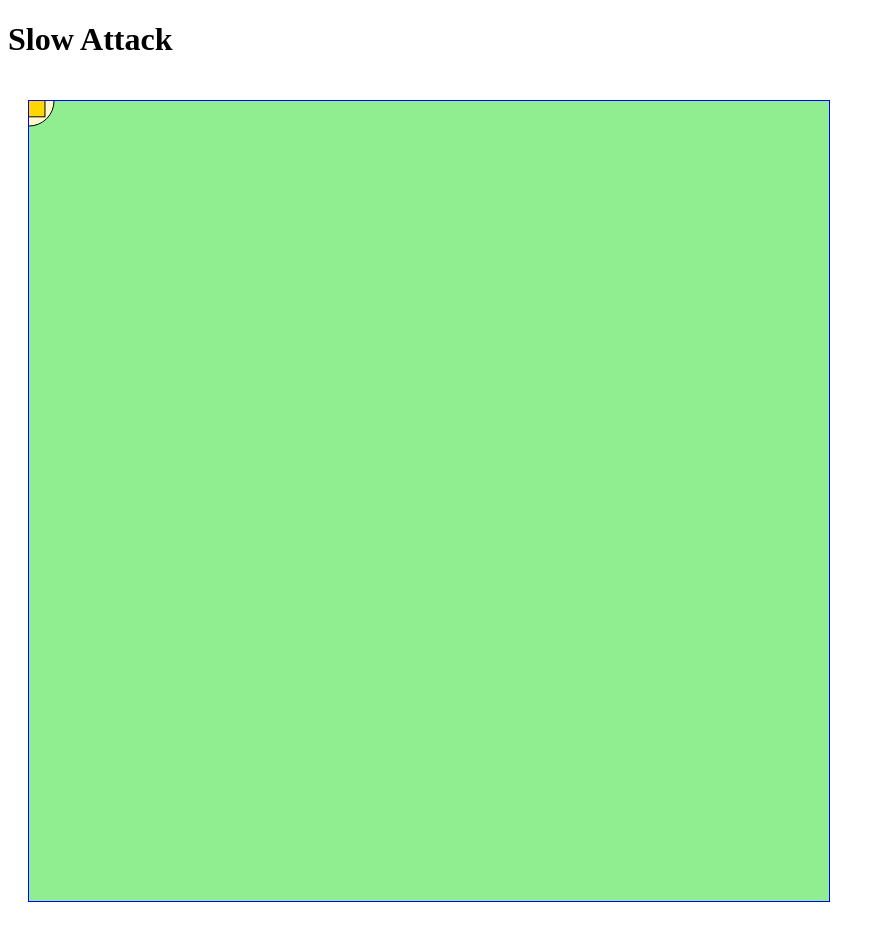
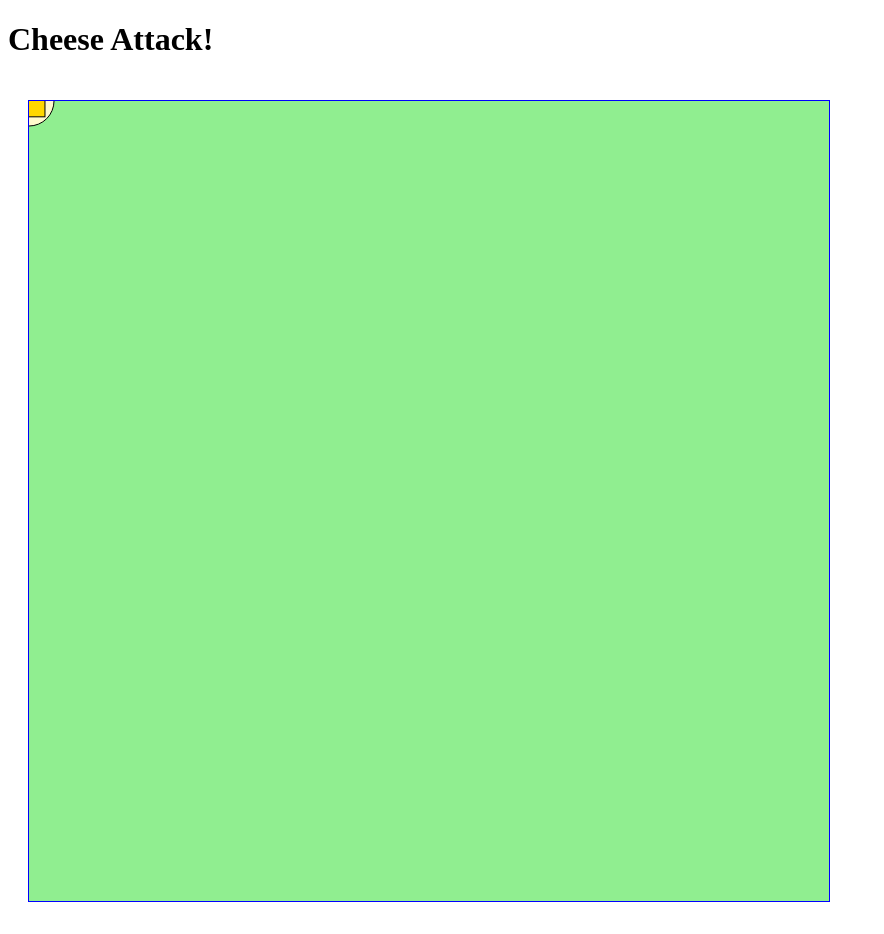
Before and after one commit to AdrianaDonkers/chasing-game, a plain HTML site: page index.html in a window 1280 px wide. Shown: the whole page, without its empty margins (0-884 px from the left). Drawn offline with Linux system fonts and the light colour scheme.

Commit message:
Change the name of game

```diff
--- a/index.html
+++ b/index.html
@@ -5,7 +5,7 @@
     <link rel="stylesheet" href="chaser.css">
   </head>
   <body>
-    <h1>Slow Attack</h1>
+    <h1>Cheese Attack!</h1>
     <canvas width="800" height="800"></canvas>
     <script src="chaser.js"></script>
   </body>
```
